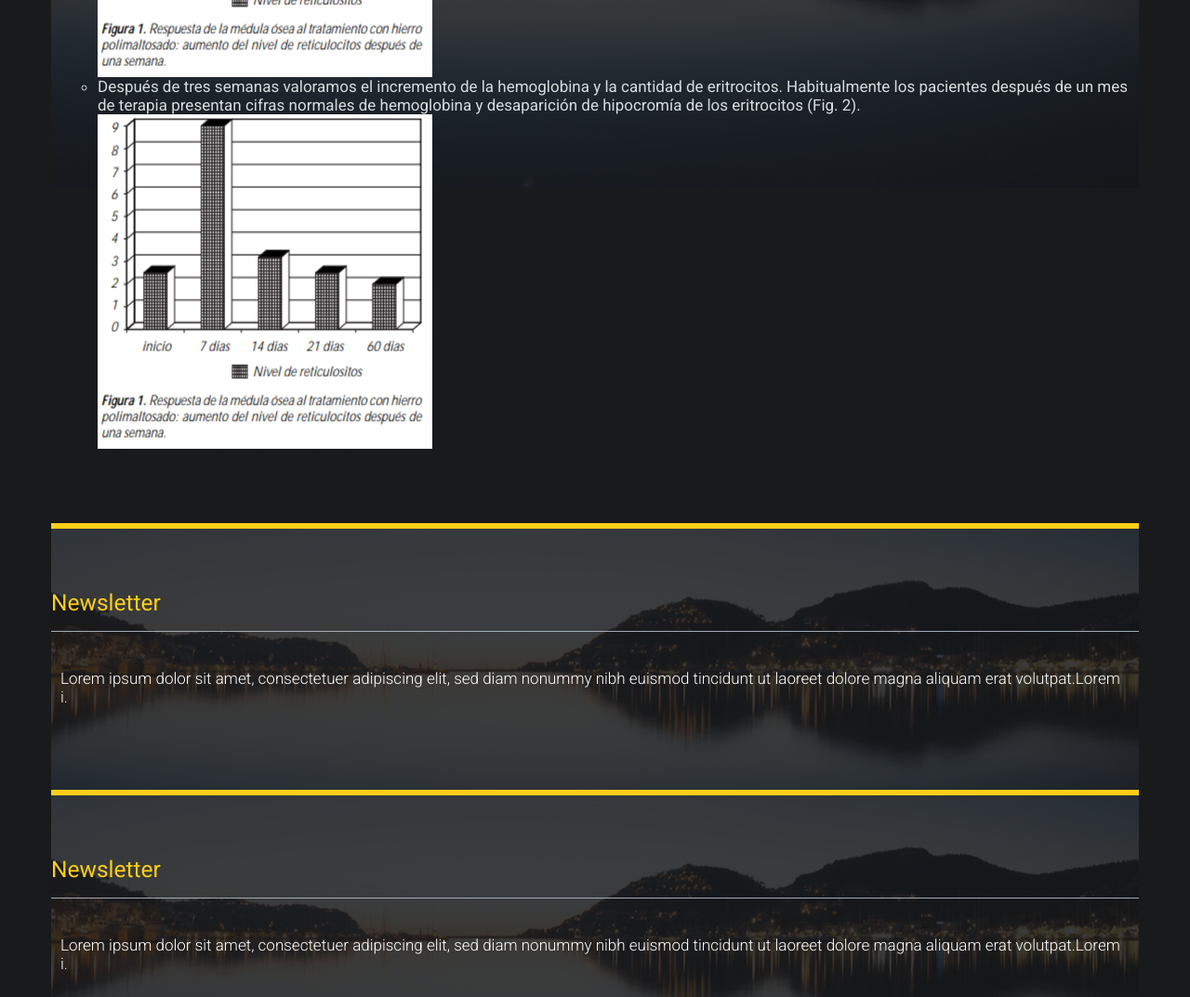
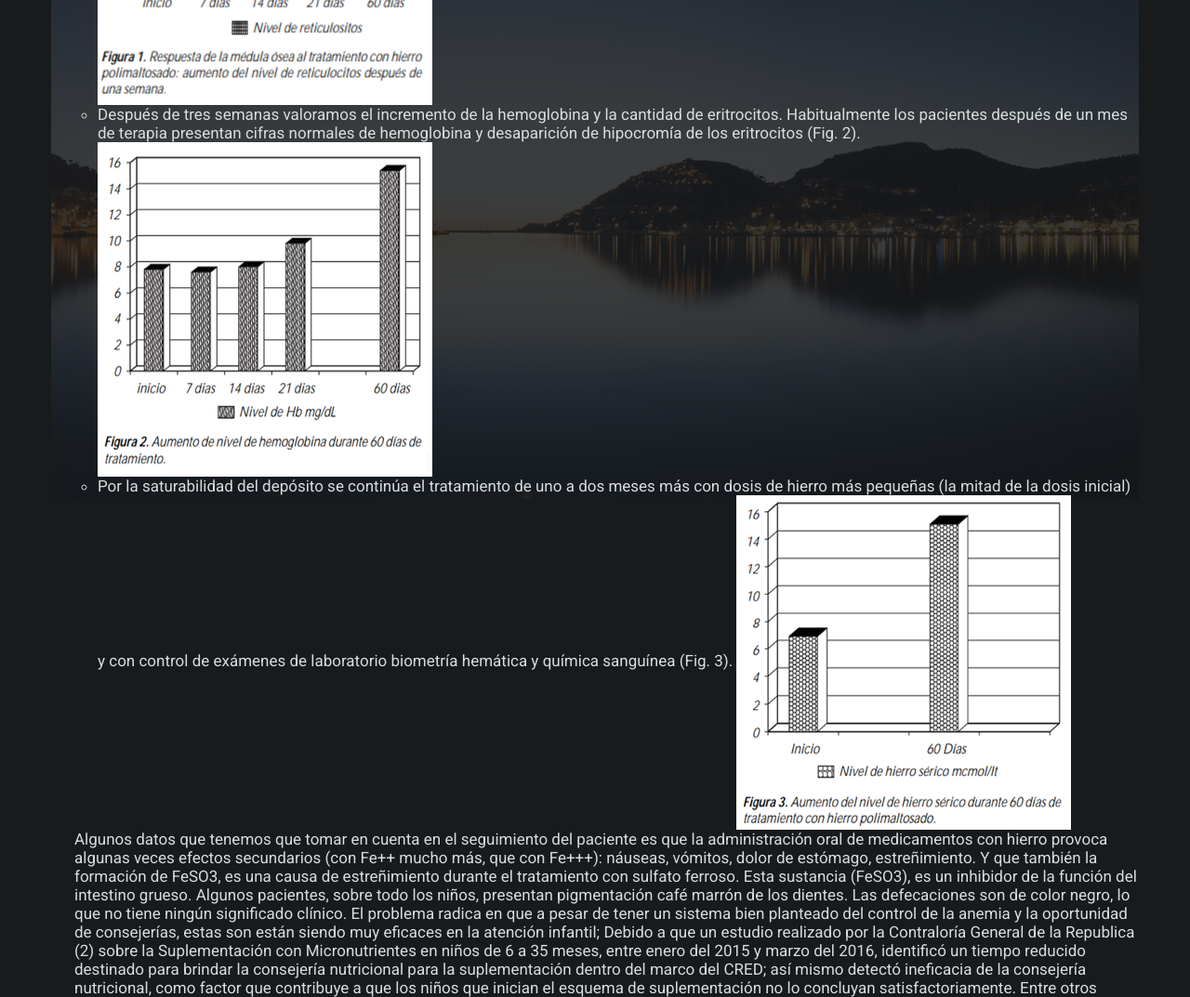
Before and after one commit to Azathot7/G.P.I.2, a plain HTML site: page index.html in a window 1280 px wide. Shown: the part 6440-7513 px from the top of the page at 93% size. Drawn offline with Linux system fonts and the light colour scheme; some packages are replaced by stand-ins of ours.

Commit message:
Update index.html

```diff
--- a/index.html
+++ b/index.html
@@ -887,7 +887,8 @@
                         <Li>Malos Tratamientos</Li>
                         <Li>Malos Hábitos de Higiene</Li>
                         <Li>Seguimiento Inadecuado</Li>
-                        <Body>Después de haber obtenido un diagnóstico correcto, se hace inicio de la curación respectiva; pero en este caso solo nos centraremos en la anemia producida por mala nutrición y deficiencia de hierro, por lo cual restringiremos algunas de sus causas para un mejor análisis como ejemplo hemorragias por miomatosis o ulceras gástricas perforadas.
+                        <Body>
+                            <p>Después de haber obtenido un diagnóstico correcto, se hace inicio de la curación respectiva; pero en este caso solo nos centraremos en la anemia producida por mala nutrición y deficiencia de hierro, por lo cual restringiremos algunas de sus causas para un mejor análisis como ejemplo hemorragias por miomatosis o ulceras gástricas perforadas.
 El seguimiento que se suele brindar a pacientes de 6 a 35 meses de edad consiste en una recopilación de datos recogida por herramientas de control de calidad, utilizadas para optimizar mejor los recursos empleados (suplementos de hierro) y la de mejorar resultados obtenidos , el uso de consejerías ofrecidas por el CRED, que abre un espacio de comunicación entre el personal de salud y la madre o apoderado del niño para apoyar practicas saludables y el buen monitoreo de agua segura para los hogares.
 El Seguimiento de la anemia tiene ciertos pasos a seguir (1):
                             <ul>
@@ -896,8 +897,15 @@ El Seguimiento de la anemia tiene ciertos pasos a seguir (1):
                                 <Li>Entre cinco y ocho días después de iniciado el tratamiento se determina obligatoriamente el nivel de los reticulocitos para saber si hay aumento de este parámetro (dos a 10 veces antes del tratamiento) o no (Fig. 1). Si la respuesta es positiva quiere decir que el medicamento y la dosis son correctos. En caso contrario, la dosis es insuficiente o la anemia no es ferropénica. </Li>
                                 <img src="images/Josue/1.png" alt="1">
                                 <Li>Después de tres semanas valoramos el incremento de la hemoglobina y la cantidad de eritrocitos. Habitualmente los pacientes después de un mes de terapia presentan cifras normales de hemoglobina y desaparición de hipocromía de los eritrocitos (Fig. 2).
-                                <img src="images/Josue/1.png" alt="1">
+                                <img src="images/Josue/2.png" alt="2">
+                                <Li>Por la saturabilidad del depósito se continúa el tratamiento de uno a dos meses más con dosis de hierro más pequeñas (la mitad de la dosis inicial) y con control de exámenes de laboratorio biometría hemática y química sanguínea (Fig. 3).
+                                <img src="images/Josue/3.png" alt="3">
                             </ul>
+Algunos datos que tenemos que tomar en cuenta en el seguimiento del paciente es que la administración oral de medicamentos con hierro provoca algunas veces efectos secundarios (con Fe++ mucho más, que con Fe+++): náuseas, vómitos, dolor de estómago, estreñimiento.
+ Y que también la formación de FeSO3, es una causa de estreñimiento durante el tratamiento con sulfato ferroso. Esta sustancia (FeSO3), es un inhibidor de la función del intestino grueso. Algunos pacientes, sobre todo los niños, presentan pigmentación café marrón de los dientes. Las defecaciones son de color negro, lo que no tiene ningún significado clínico.
+El problema radica en que a pesar de tener un sistema bien planteado del control de la anemia y la oportunidad de consejerías, estas son están siendo muy eficaces en la atención infantil;
+Debido a que un estudio realizado por la Contraloría General de la Republica (2) sobre la Suplementación con Micronutrientes en niños de 6 a 35 meses, entre enero del 2015 y marzo del 2016, identificó un tiempo reducido destinado para brindar la consejería nutricional para la suplementación dentro del marco del CRED; así mismo detectó ineficacia de la consejería nutricional, como factor que contribuye a que los niños que inician el esquema de suplementación no lo concluyan satisfactoriamente. Entre otros hallazgos, no podemos echar a un lado de que a pesar de haber mejorado y optimizado los recursos empleados  y la captura de datos, las herramientas de control de calidad son 100% efectivas solo en algunas zonas de nuestro país, y esto se debe a que todo sector de la población presenta diferentes características a tomar en cuenta, que no son valorizadas muy seguido por estas herramientas.
+                            </p>
                         </Body>
                     </Ol>
 
```
